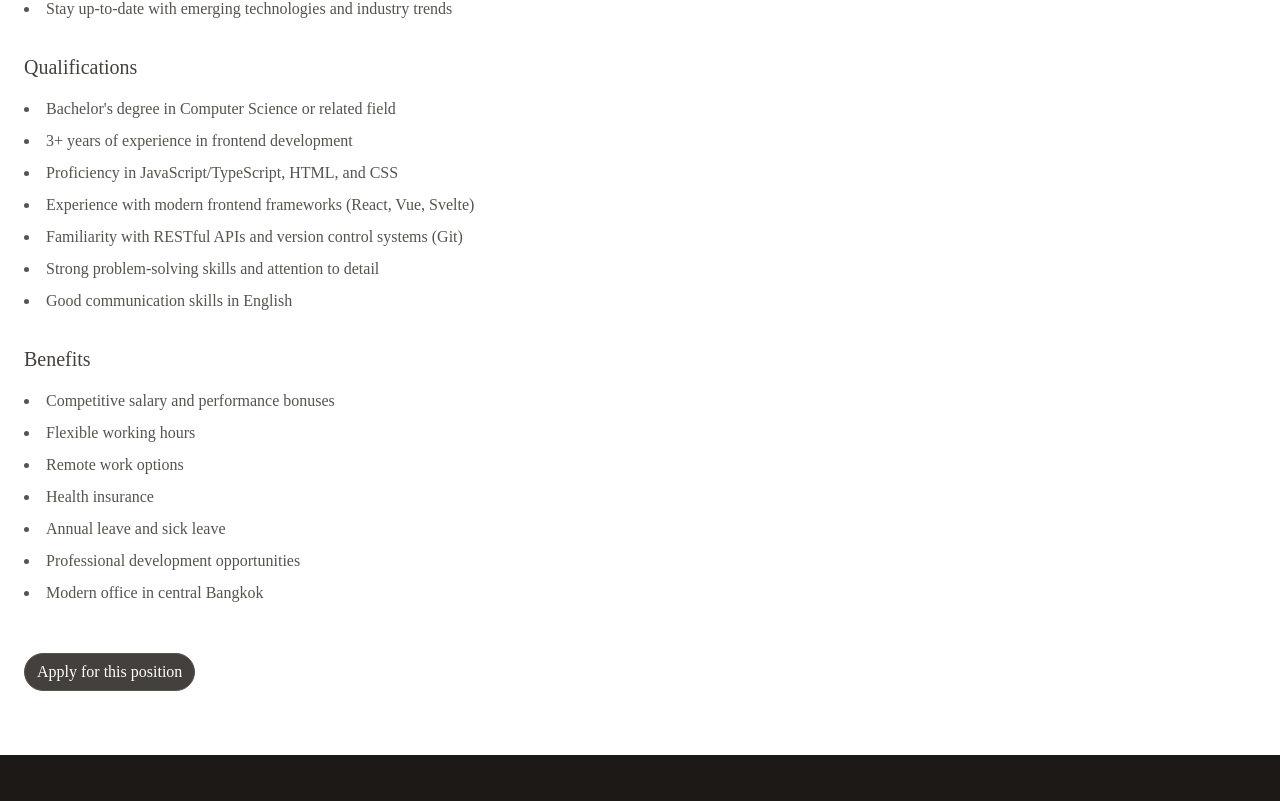
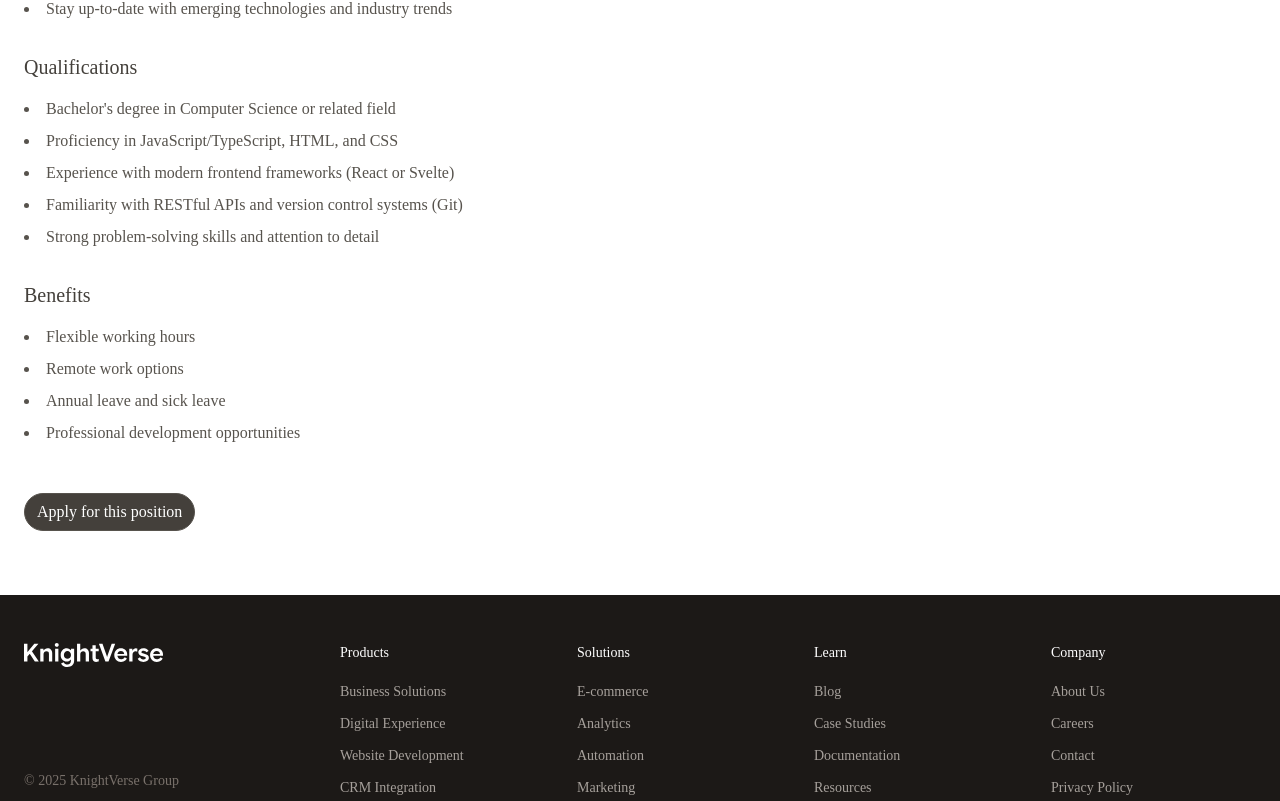
Before and after one commit to dhanavadh/knightverse-web-internal, a SvelteKit app: page /careers/2903 in a window 1280 px wide. Shown: the part 674-1475 px from the top of the page. Built offline with nearby package versions, Linux system fonts and the light colour scheme; a web font is replaced by a local one.

Commit message:
Update +page.svelte

```diff
--- a/src/routes/careers/[id]/+page.svelte
+++ b/src/routes/careers/[id]/+page.svelte
@@ -37,21 +37,16 @@
 			],
 			qualifications: [
 				"Bachelor's degree in Computer Science or related field",
-				'3+ years of experience in frontend development',
 				'Proficiency in JavaScript/TypeScript, HTML, and CSS',
-				'Experience with modern frontend frameworks (React, Vue, Svelte)',
+				'Experience with modern frontend frameworks (React or Svelte)',
 				'Familiarity with RESTful APIs and version control systems (Git)',
-				'Strong problem-solving skills and attention to detail',
-				'Good communication skills in English'
+				'Strong problem-solving skills and attention to detail'
 			],
 			benefits: [
-				'Competitive salary and performance bonuses',
 				'Flexible working hours',
 				'Remote work options',
-				'Health insurance',
 				'Annual leave and sick leave',
-				'Professional development opportunities',
-				'Modern office in central Bangkok'
+				'Professional development opportunities'
 			]
 		}
 	};
@@ -120,7 +115,10 @@
 				</div>
 
 				<div class="mt-12">
-				<a href="mailto:careers@knightverse.com?subject=Application for {job.title}" class="button-black">
+					<a
+						href="mailto:contact@knightversegroup.com?subject=Application for {job.title}"
+						class="button-black"
+					>
 						Apply for this position
 					</a>
 				</div>
```
Lines whose indentation alone changed are shown as unchanged.
